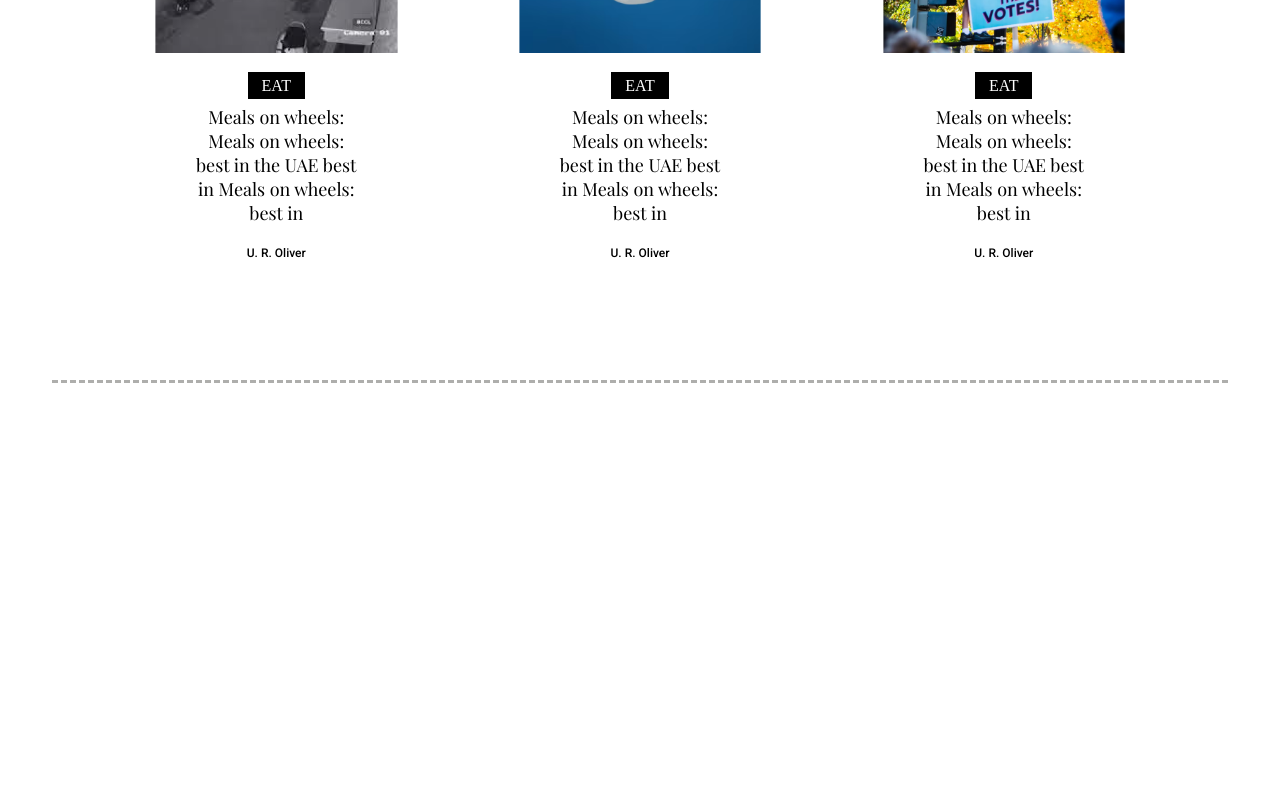
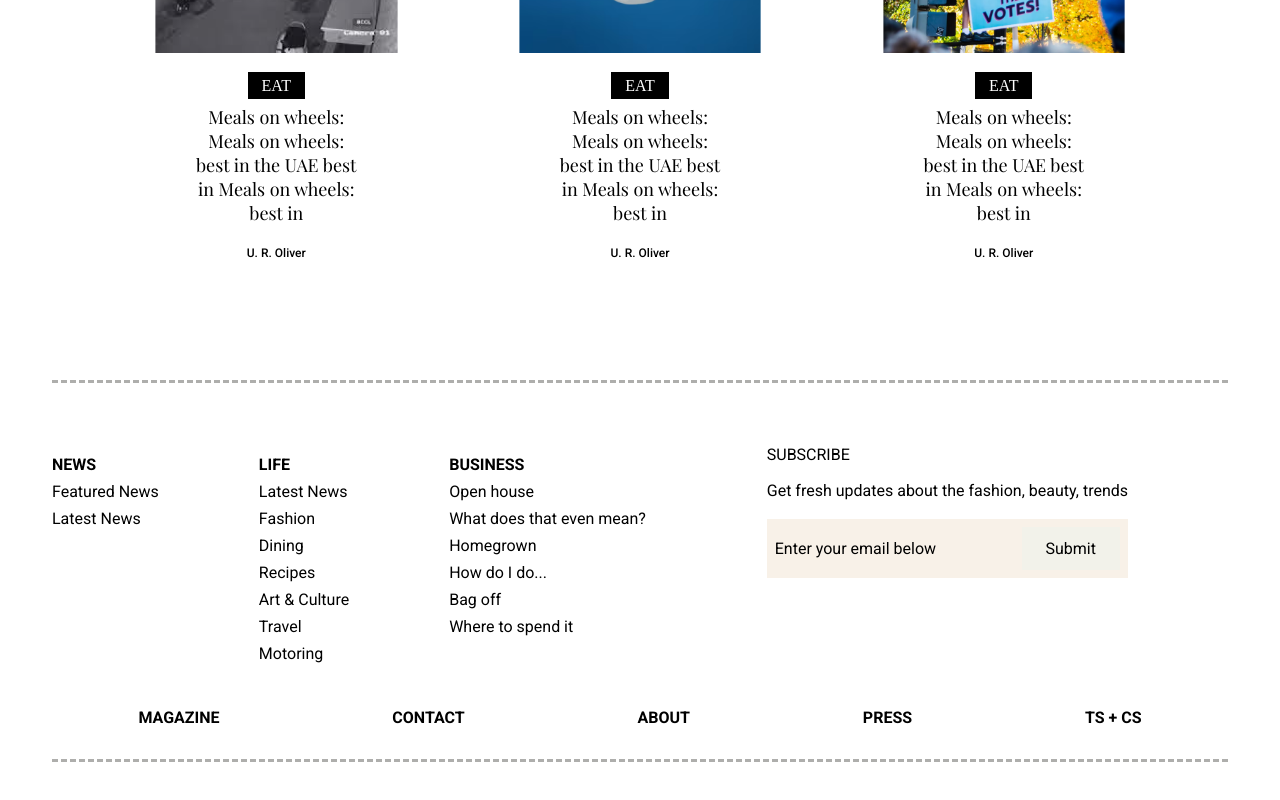
Before and after one commit to mghazanfar/ten-twenty, a React app: page / in a window 1280 px wide. Shown: the part 7121-7921 px from the top of the page. Before the commit the page ends 7556 px from the top, so only its background shows below. Built offline with nearby package versions, Linux system fonts and the light colour scheme; a web font is replaced by a local one.

Commit message:
Complete footer section

```diff
--- a/src/App.jsx
+++ b/src/App.jsx
@@ -1,6 +1,7 @@
 import React, { Component } from "react";
 import { Divider } from "./components/divider";
 import { Navbar } from "./components/navbar";
+import { Footer } from "./sections/footer";
 import { FullWidth } from "./sections/fullwidth";
 import { Horizontal } from "./sections/horizontal";
 import { Main } from "./sections/main";
@@ -33,6 +34,7 @@
         <Recipes />
         <People peopleData={videos} noIndex={true} videos={true} />
         <Divider />
+        <Footer />
       </div>
     );
   }
--- /dev/null
+++ b/src/sections/footer/index.jsx
@@ -0,0 +1,91 @@
+import React from "react";
+import { Divider } from "../../components/divider";
+import { Roboto } from "../../components/typography";
+import { Recipes } from "../recipes";
+
+const List = ({ title, list }) => {
+  return (
+    <div>
+      <Roboto style={{ marginTop: 10 }}>
+        <b style={{ textTransform: "uppercase" }}>{title}</b>
+      </Roboto>
+      <Roboto>
+        {list.map((item) => (
+          <Roboto style={{ marginTop: 8 }}>{item}</Roboto>
+        ))}
+      </Roboto>
+    </div>
+  );
+};
+
+export const Footer = () => {
+  return (
+    <div style={{ marginTop: 62 }}>
+      <div style={{ display: "flex" }}>
+        <List title="News" list={["Featured News", "Latest News"]} />
+
+        <div style={{ marginLeft: 100, marginRight: 100 }}>
+          <List
+            title="Life"
+            list={[
+              "Latest News",
+              "Fashion",
+              "Dining",
+              "Recipes",
+              "Art & Culture",
+              "Travel",
+              "Motoring",
+            ]}
+          />
+        </div>
+        <List
+          title="Business"
+          list={[
+            "Open house",
+            "What does that even mean?",
+            "Homegrown",
+            "How do I do...",
+            "Bag off",
+            "Where to spend it",
+          ]}
+        />
+        <div style={{ marginRight: 100, marginLeft: "auto" }}>
+          <Roboto>SUBSCRIBE</Roboto>
+          <Roboto style={{ marginBottom: 19, marginTop: 17 }}>
+            Get fresh updates about the fashion, beauty, trends
+          </Roboto>
+          <Roboto
+            style={{
+              backgroundColor: "#F8F1E8",
+              display: "flex",
+              justifyContent: "space-between",
+              alignItems: "center",
+              padding: 8,
+            }}
+          >
+            <div>Enter your email below</div>
+            <div style={{ backgroundColor: "#F2F2EA", padding: "12px 24px" }}>
+              Submit
+            </div>
+          </Roboto>
+        </div>
+      </div>
+      <div
+        style={{
+          marginTop: 45,
+          marginBottom: 32,
+          display: "flex",
+          justifyContent: "space-around",
+          fontWeight: 700,
+        }}
+      >
+        <Roboto>MAGAZINE</Roboto>
+        <Roboto>CONTACT</Roboto>
+        <Roboto>ABOUT</Roboto>
+        <Roboto>PRESS</Roboto>
+        <Roboto>TS + CS</Roboto>
+      </div>
+      <Divider />
+    </div>
+  );
+};
```
